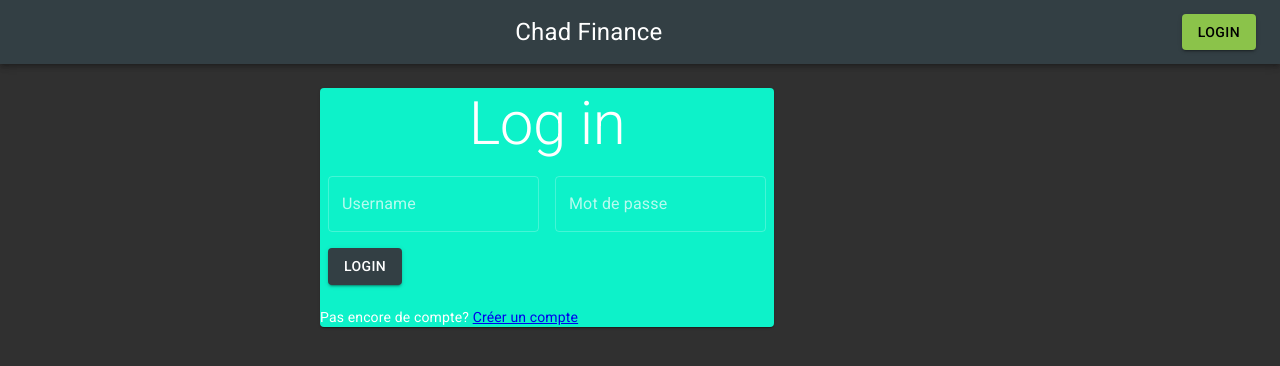
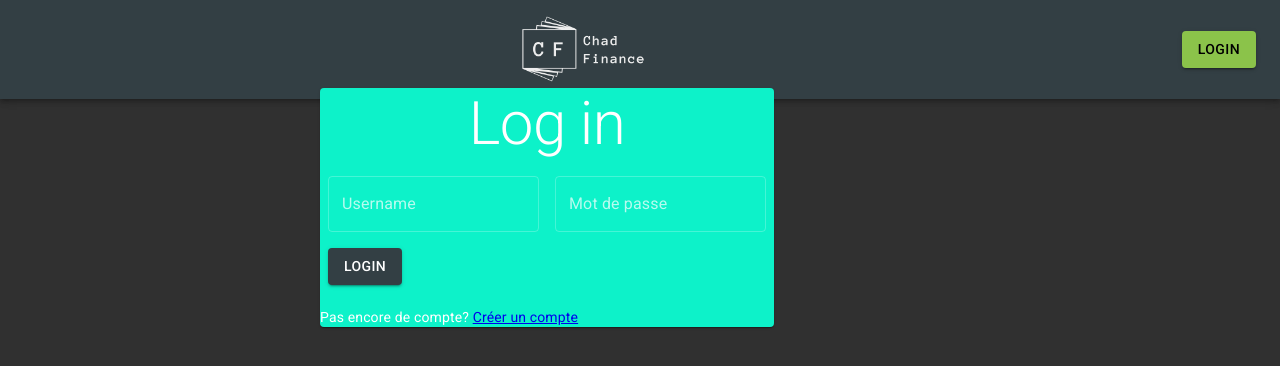
Before and after one commit to StfnC/chad-finance, a React (Create React App) app in the folder frontend/: page /login in a window 1280 px wide. Shown: the top 366 px of the page. Built offline with nearby package versions, Linux system fonts and the light colour scheme.

Commit message:
Added Logo to Navbar.js

```diff
--- a/frontend/src/components/NavBar/Navbar.js
+++ b/frontend/src/components/NavBar/Navbar.js
@@ -9,6 +9,7 @@
 import SearchBar from "./SearchBar";
 import About from "./About";
 import { Fragment } from "react";
+import logo from "./logo.png";
 
 const useStyles = makeStyles((theme) => ({
     root: {
@@ -66,7 +67,7 @@
                         component={Link}
                         to="/"
                     >
-                        Chad Finance
+                        <img src={logo} alt="logo" style={{width: 180 }} />
                     </IconButton>
                     {/* Remplace des if else (opérateur ternaire) */}
                     {isAuthenticated ? userLinks() : anonymLinks()}
```
Also changed, not shown: frontend/src/components/NavBar/logo.png (added), 1 other file (tests, documents, lock files or other folders).
